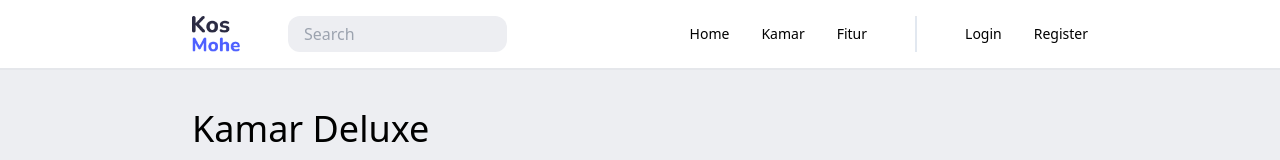
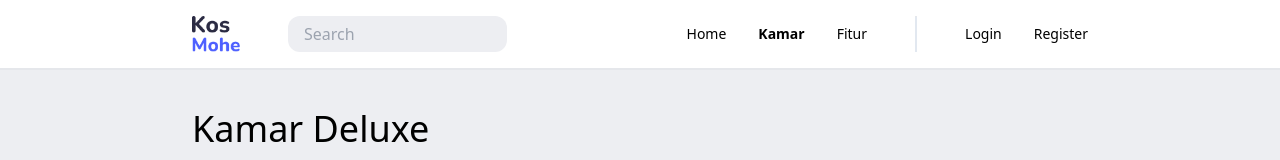
Before and after one commit to bazoka-kaka/kos-mohe-app-fe, a React (Create React App) app: page /kamar/deluxe in a window 1280 px wide. Shown: the top 160 px of the page. Built offline with nearby package versions, Linux system fonts and the light colour scheme.

Commit message:
add highlight path of kamar on nav

```diff
--- a/src/components/Nav.jsx
+++ b/src/components/Nav.jsx
@@ -1,6 +1,6 @@
 import React from "react";
 
-const Nav = ({ page }) => {
+const Nav = () => {
   return (
     <nav className='fixed z-10 flex justify-between w-full px-48 py-4 bg-white border-b-2'>
       {/* first part */}
@@ -33,7 +33,12 @@ const Nav = ({ page }) => {
           <li>
             <a
               className={`hover:text-slate-700 ${
-                window.location.pathname === "/kamar" && "font-semibold"
+                (window.location.pathname === "/kamar" ||
+                  window.location.pathname === "/kamar/double-deluxe" ||
+                  window.location.pathname === "/kamar/double-reguler" ||
+                  window.location.pathname === "/kamar/reguler" ||
+                  window.location.pathname === "/kamar/deluxe") &&
+                "font-semibold"
               }`}
               href='/kamar'
             >
```
